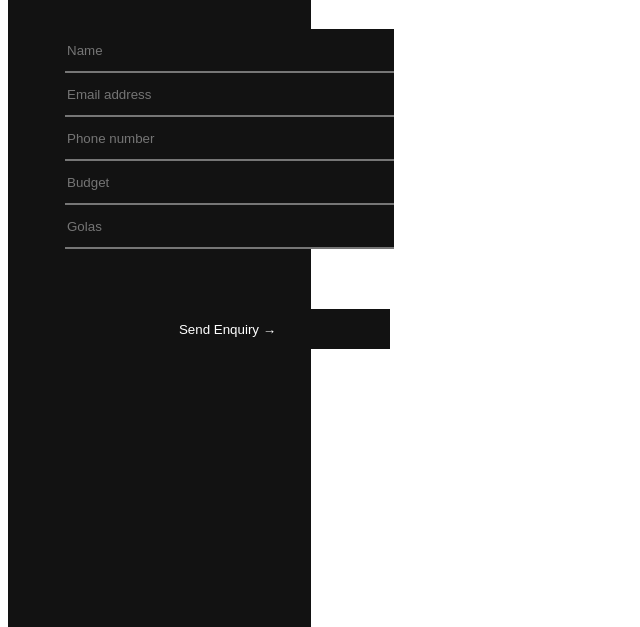
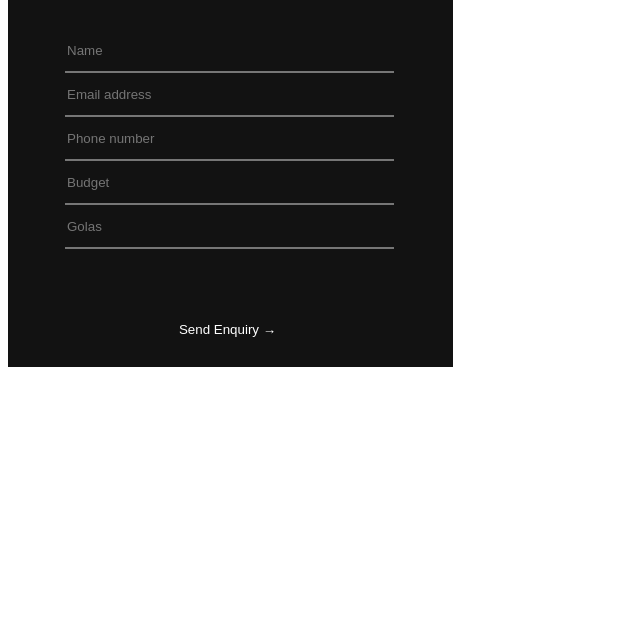
Before and after one commit to TomasKalytis/BIT, a plain HTML site: page Namų darbai/20230925/kontaktinėforma.html in a window 1280 px wide. Shown: the part 191-818 px from the top of the page, without its empty margins (0-640 px from the left). Drawn offline with Linux system fonts and the light colour scheme.

Commit message:
atliktos box dydžio korekcijos

```diff
--- a/Namų darbai/20230925/formastiliu.css
+++ b/Namų darbai/20230925/formastiliu.css
@@ -1,6 +1,6 @@
 .box{
-    width: 24%;
-    height: 800px;
+    width: 445px;
+    height: 540px;
     background-color: #121212;
 }
 .relative{
@@ -27,6 +27,7 @@
     top: 60px;
     left: 80px;
     text-align: center;
+
 }
 .small-box1{
     width: 325px;
```
